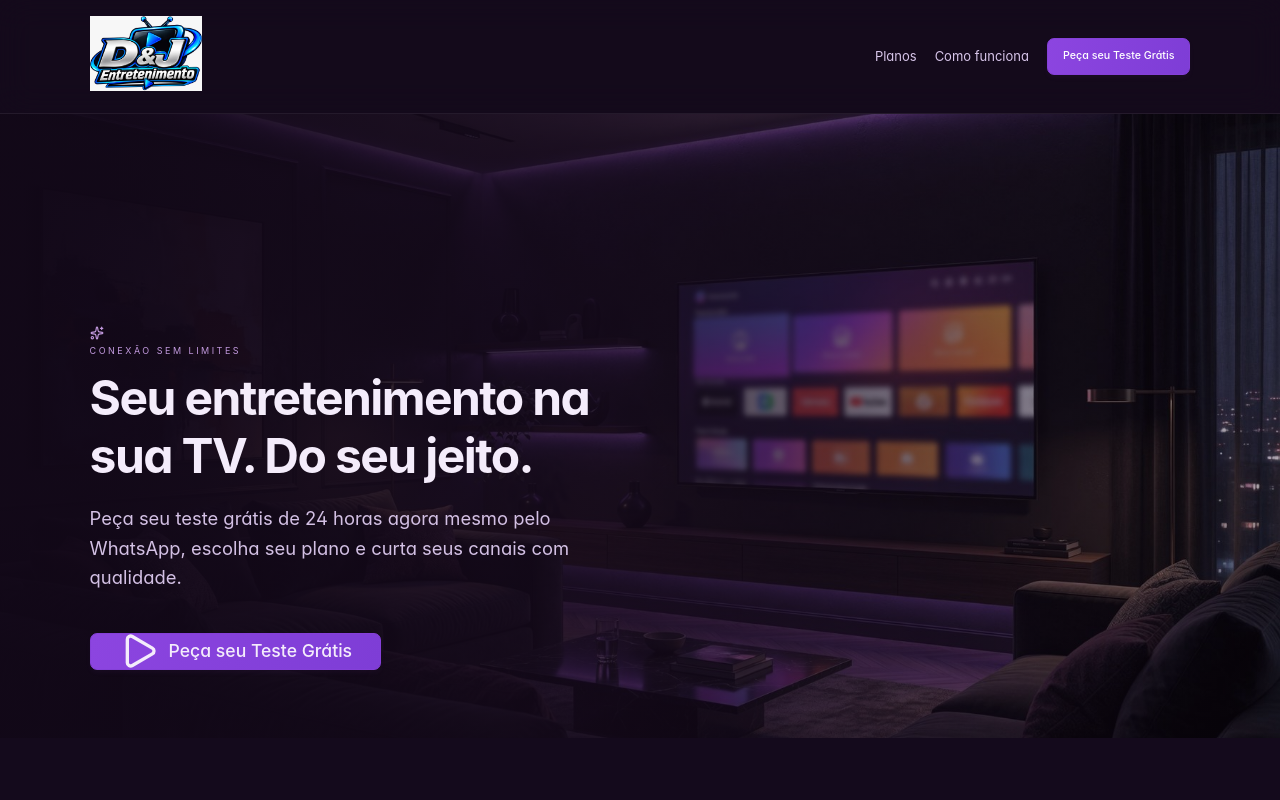
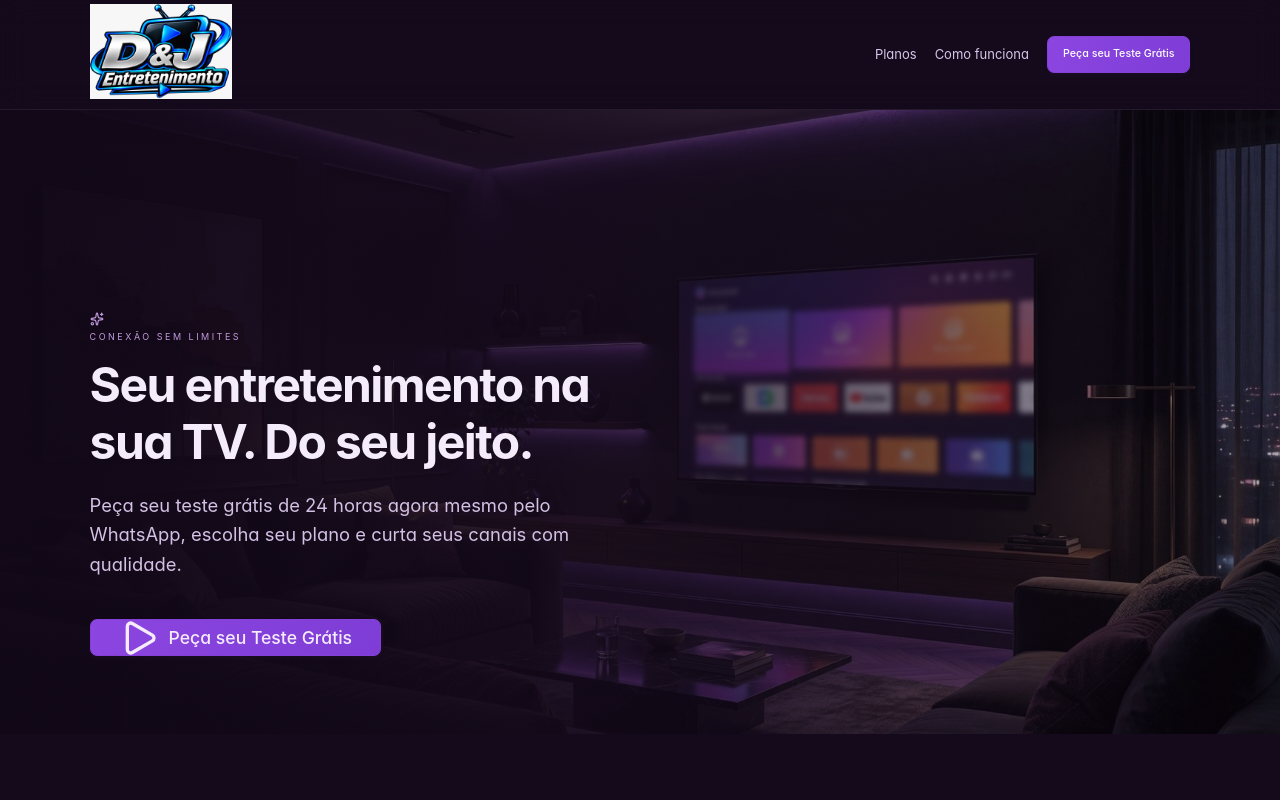
Before and after one commit to douglasplaymta-rgb/D-J-Unitv, a Next.js app: page / in a window 1280 px wide. Shown: the top 800 px of the page. Built offline with nearby package versions, Linux system fonts and the light colour scheme; no server answers; the database is empty; a web font is replaced by a local one.

Commit message:
Ajusta altura do cabecalho, tamanho maximo da logo e espacamento da secao

```diff
--- a/src/components/landing.tsx
+++ b/src/components/landing.tsx
@@ -11,7 +11,7 @@ export default function Landing() {
 
   return (
     <div className="site">
-      <header className="site-header">
+      <header className="site-header" style={{ height: '110px', display: 'flex', alignItems: 'center', justifyContent: 'space-between' }}>
         <a href="/" className="site-brand" aria-label="D&J Entreteniment"><Brand /></a>
         <nav className="site-nav" aria-label="Principal">
           <a href="#planos">Planos</a>
@@ -23,7 +23,7 @@ export default function Landing() {
       <section className="site-hero">
         <img src="/images/landing-living.jpg" alt="" className="site-hero-photo"/>
         <div className="site-hero-shade"/>
-        <div className="site-hero-copy" style={{ paddingTop: '20px', paddingBottom: '30px' }}>
+        <div className="site-hero-copy" style={{ paddingTop: '20px', paddingBottom: '40px' }}>
           <span className="banner eyebrow"><Sparkles size={14}/> CONEXÃO SEM LIMITES</span>
           <h1 style={{ fontSize: '3rem', lineHeight: '1.2', marginBottom: '20px' }}>Seu entretenimento na sua TV. Do seu jeito.</h1>
           <p style={{ fontSize: '1.15rem', marginBottom: '30px', lineHeight: '1.6' }}>Peça seu teste grátis de 24 horas agora mesmo pelo WhatsApp, escolha seu plano e curta seus canais com qualidade.</p>
--- a/src/components/ui.tsx
+++ b/src/components/ui.tsx
@@ -11,7 +11,7 @@ export function Brand() {
         src="/images/logo.png"
         alt="D&J Entretenimento"
         style={{
-          height: '75px', // Aumentado para dar muito mais destaque!
+          height: '95px', // Altura ideal para a logo ficar bem grande e imponente
           width: 'auto',
           objectFit: 'contain'
         }}
```
